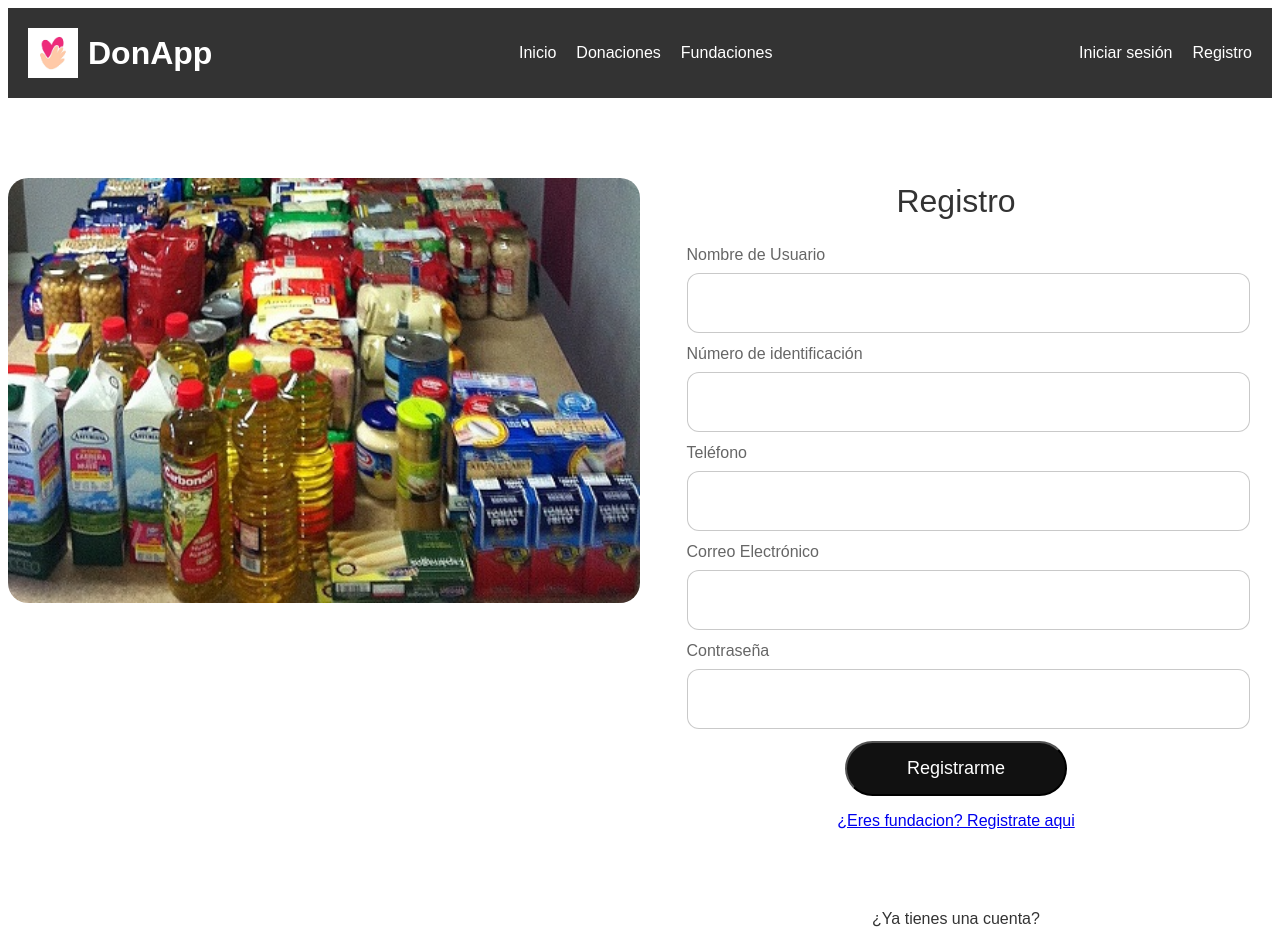
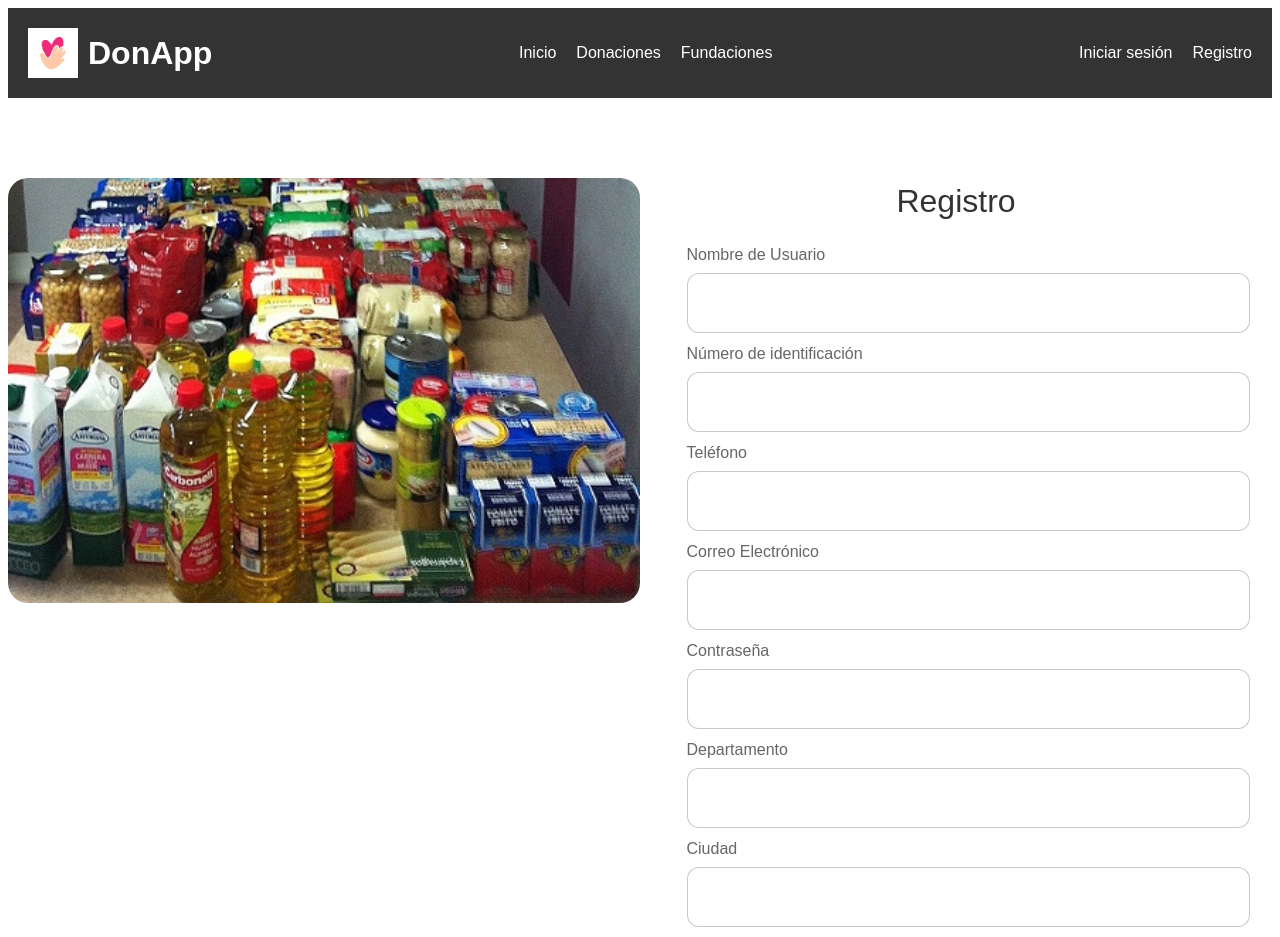
Before and after one commit to DakeloX/ProyectIV, a Next.js app: page /register in a window 1280 px wide. Shown: the top 937 px of the page. Built offline with nearby package versions, Linux system fonts and the light colour scheme.

Commit message:
Modificacion Tablas y Formularios

```diff
--- /dev/null
+++ b/src/app/api/borrarTablasDonaap/route.js
@@ -0,0 +1,45 @@
+import { sql } from '@vercel/postgres';
+import { NextResponse } from 'next/server';
+
+export async function GET(request) {
+    try {
+        // Eliminar tabla de rastreos
+        await sql`
+            DROP TABLE IF EXISTS rastreo;
+        `;
+
+        // Eliminar tabla de vehículos
+        await sql`
+            DROP TABLE IF EXISTS vehiculo;
+        `;
+
+        // Eliminar tabla de estados
+        await sql`
+            DROP TABLE IF EXISTS estado;
+        `;
+
+        // Eliminar tabla de donaciones
+        await sql`
+            DROP TABLE IF EXISTS donacion;
+        `;
+
+        // Eliminar tabla de fundaciones
+        await sql`
+            DROP TABLE IF EXISTS fundacion;
+        `;
+
+        // Eliminar tabla de usuarios
+        await sql`
+            DROP TABLE IF EXISTS "user";
+        `;
+
+        // Eliminar tabla de roles
+        await sql`
+            DROP TABLE IF EXISTS roles;
+        `;
+
+        return NextResponse.json({ message: "Tablas borradas exitosamente" }, { status: 200 });
+    } catch (error) {
+        return NextResponse.json({ error: error.message || 'Ocurrió un error al crear las tablas' }, { status: 500 });
+    }
+}
--- a/src/app/api/crearTablasDonaap/route.js
+++ b/src/app/api/crearTablasDonaap/route.js
@@ -23,10 +23,12 @@ export async function GET(request) {
         await sql`
             CREATE TABLE "user" (
                 id_user VARCHAR(45) PRIMARY KEY,
-                username VARCHAR(16) NOT NULL,
-                email VARCHAR(255),
-                password VARCHAR(200) NOT NULL,
+                username VARCHAR(24) NOT NULL,
+                email VARCHAR(100),
+                password VARCHAR(100) NOT NULL,
                 telefono varchar(20),
+                departamento VARCHAR(20),
+                ciudad VARCHAR(20),
                 roles_id_rol INT NOT NULL,
                 FOREIGN KEY (roles_id_rol) REFERENCES roles(id_rol)
             );
@@ -35,13 +37,13 @@ export async function GET(request) {
         // Crear tabla de fundaciones
         await sql`
             CREATE TABLE fundacion (
-                id_fundacion VARCHAR(100) PRIMARY KEY NOT NULL,
-                nombre VARCHAR(100)  NOT NULL,
+                id_fundacion VARCHAR(20) PRIMARY KEY NOT NULL,
+                nombre VARCHAR(50)  NOT NULL,
                 password VARCHAR(100)  NOT NULL,
                 email VARCHAR(100),
                 telefono VARCHAR(20),
-                departamento VARCHAR(100),
-                ciudad VARCHAR(100),
+                departamento VARCHAR(20),
+                ciudad VARCHAR(20),
                 direccion VARCHAR(100),
                 website VARCHAR(100)
             );
--- a/src/app/api/registro/route.js
+++ b/src/app/api/registro/route.js
@@ -4,13 +4,13 @@ import { sql } from '@vercel/postgres';
 
 export async function POST(request) {
 
-  const { email, password, username, id_user, telefono } = await request.json();
+  const { email, password, username, id_user, telefono, departamento, ciudad } = await request.json();
   const hashedPassword = await bcrypt.hash(password, 10);
 
     try {
       const result = await sql`
-        INSERT INTO "user" (id_user, username, email, password, telefono, roles_id_rol)
-        VALUES (${id_user}, ${username}, ${email}, ${hashedPassword}, ${telefono}, 1)
+        INSERT INTO "user" (id_user, username, email, password, telefono, departamento, ciudad, roles_id_rol)
+        VALUES (${id_user}, ${username}, ${email}, ${departamento}, ${ciudad}, ${hashedPassword}, ${telefono}, 1)
       `;
       return NextResponse.json({ message: 'User inserted successfully' }, { status: 200 });
 
--- a/src/app/register/page.js
+++ b/src/app/register/page.js
@@ -15,6 +15,8 @@ export default function Register() {
         username: '',
         id_user: '',
         telefono: '',
+        departamento: '',
+        ciudad: '',
         email: '',
         password: '',
     });
@@ -31,6 +33,8 @@ export default function Register() {
                 username: '',
                 id_user: '',
                 telefono: '',
+                departamento: '',
+                ciudad: '',
                 email: '',
                 password: '',
             });
@@ -170,6 +174,32 @@ export default function Register() {
                                         aria-label="Contraseña"
                                         required
                                     />
+                                    <label htmlFor="Departamento" className={styles.organizationLabel}>
+                                        Departamento
+                                    </label>
+                                    <input
+                                        type="text"
+                                        id="department"
+                                        name="department"
+                                        value={formData.departamento}
+                                        onChange={(e) => setFormData({ ...formData, departamento: e.target.value })}
+                                        className={styles.inputField}
+                                        aria-label="Departamento."
+                                        required
+                                    />
+                                    <label htmlFor="ciudad" className={styles.organizationLabel}>
+                                        Ciudad
+                                    </label>
+                                    <input
+                                        type="text"
+                                        id="ciudad"
+                                        name="ciudad"
+                                        value={formData.ciudad}
+                                        onChange={(e) => setFormData({ ...formData, ciudad: e.target.value })}
+                                        className={styles.inputField}
+                                        aria-label="Ciudad."
+                                        required
+                                    />
                                     <button type="submit" className={styles.signInButton}>
                                         Registrarme
                                     </button>
```
